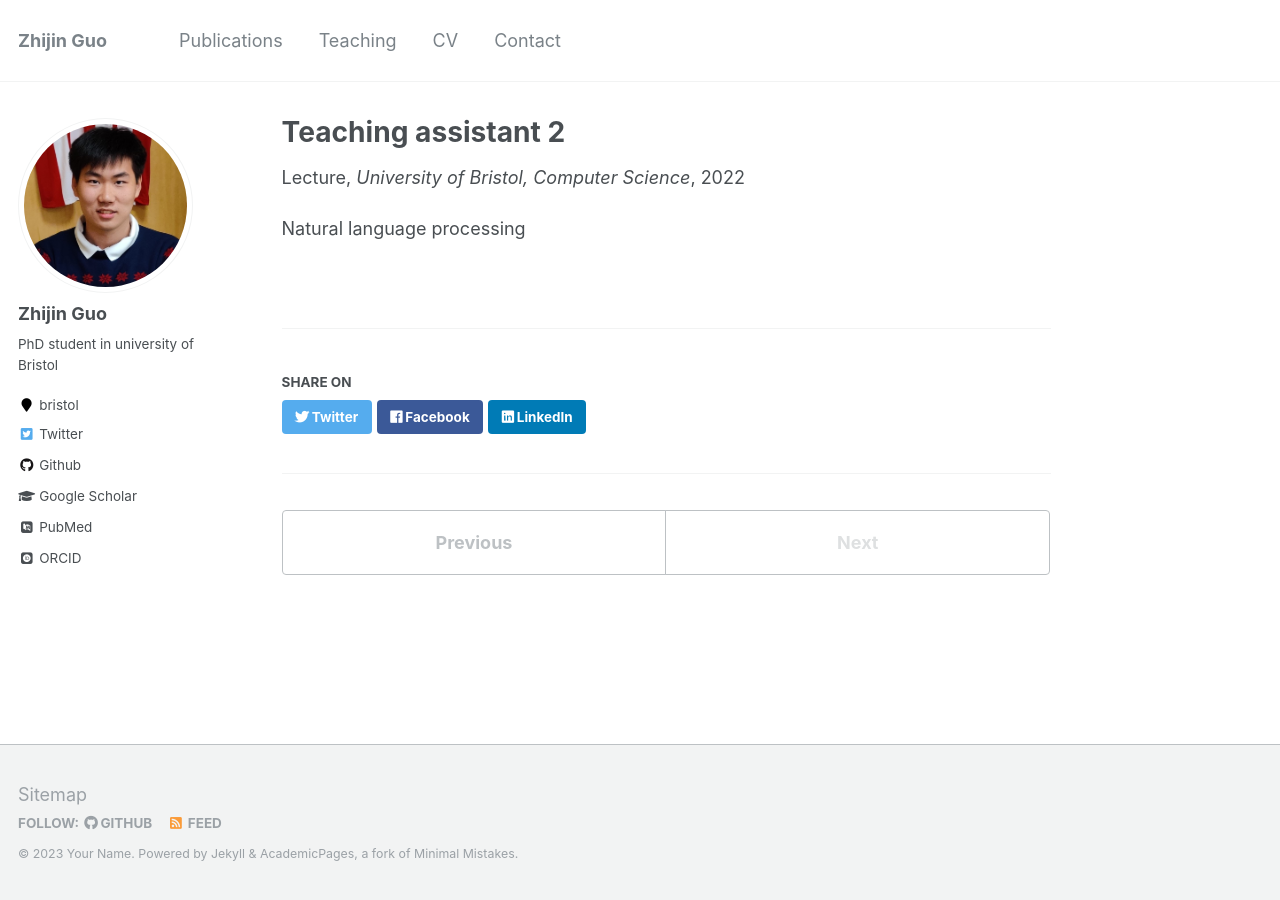
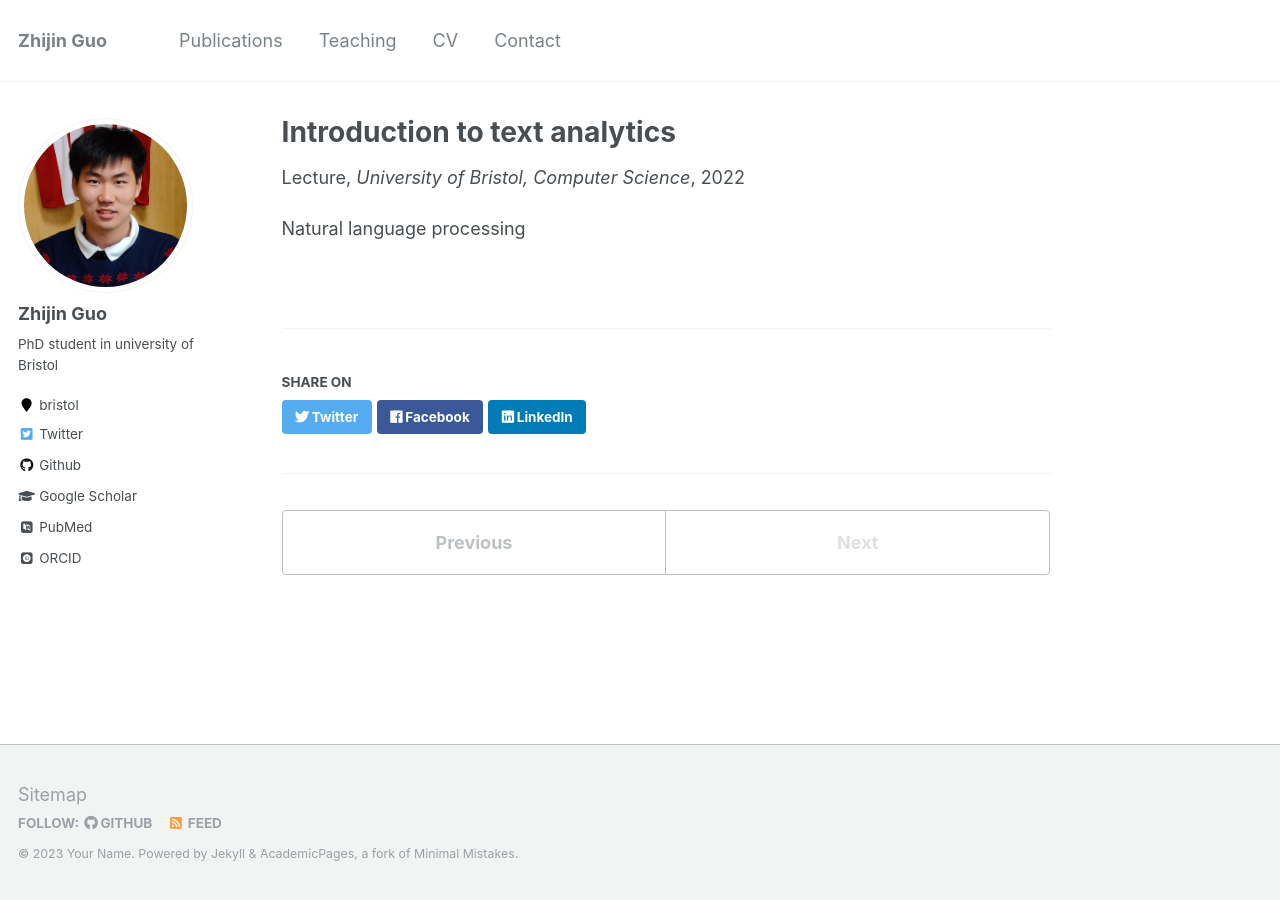
Before and after one commit to ZhijinGuo/ZhijinGuo.github.io, a Jekyll site: the page built from _teaching/2015-spring-teaching-2.md, in a window 1280 px wide. Built offline with Jekyll 4.4.1, drawn with Linux system fonts in a browser that asks for light colours; some web fonts are replaced.

Commit message:
Update 2015-spring-teaching-2.md

```diff
--- a/_teaching/2015-spring-teaching-2.md
+++ b/_teaching/2015-spring-teaching-2.md
@@ -1,5 +1,5 @@
 ---
-title: "Teaching assistant 2"
+title: "Introduction to text analytics"
 collection: teaching
 type: "Lecture"
 permalink: /teaching/2022-spring-teaching-1
```
